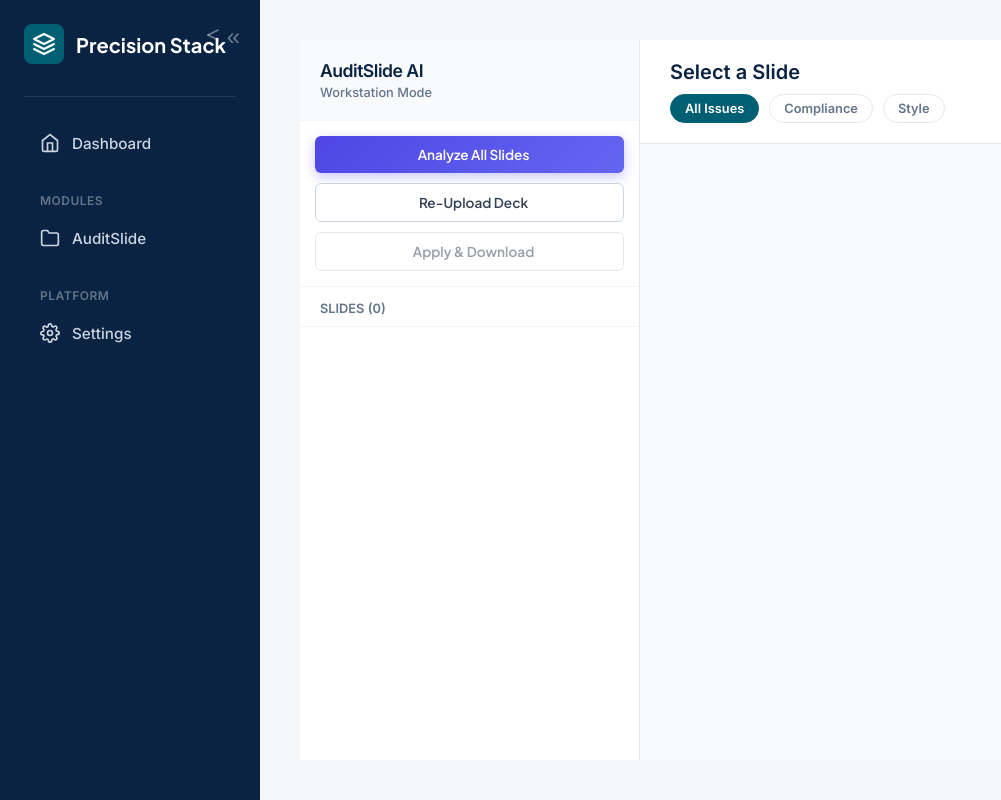
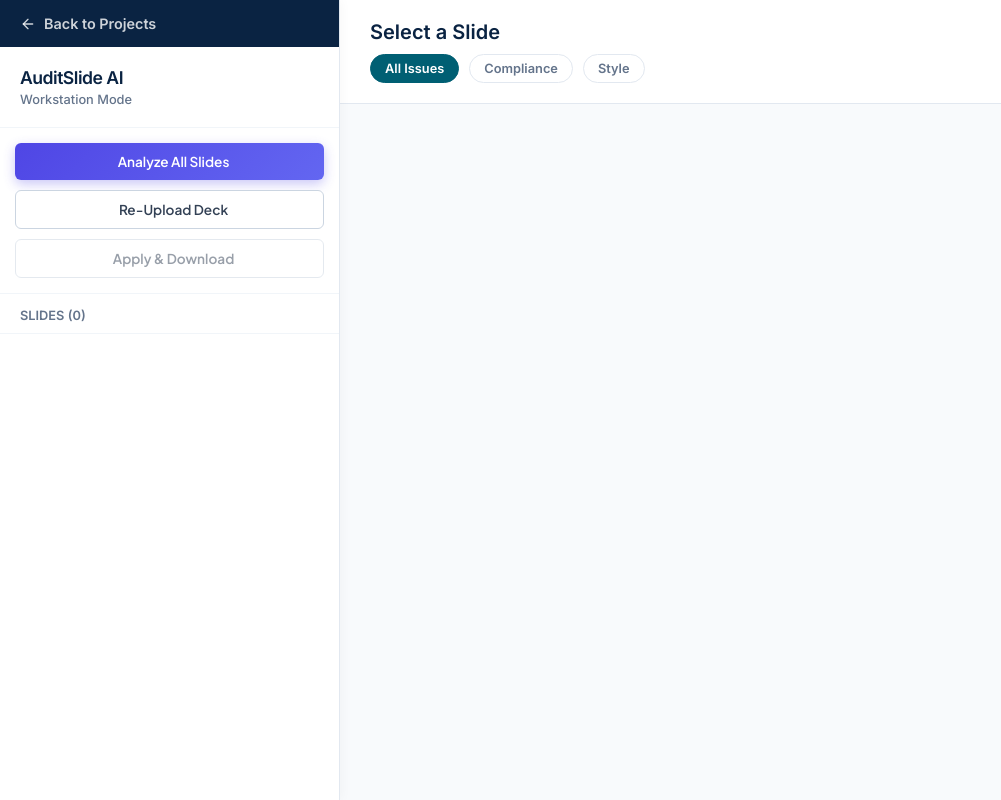
Before and after one commit to pixistockit/CourseArchitectAI, a Flask app: template modules/audit_slide/templates/workstation.html in a window 1280 px wide. Shown: the whole page, without its empty margins (0-1001 px from the left). Run offline with Flask 3, Linux system fonts and the light colour scheme; the template is opened without the code that fills it, so the values that code supplies are empty.

Commit message:
Update workstation.html
feat(ui): Implement focused 'Zen Mode' for ID Workstation

Fullscreen Layout: Modified workstation.html to hide the global sidebar by default, maximizing screen real estate for slide analysis.

Navigation Update: Added a prominent "← Back to Projects" button in the top-left corner of the slide navigator panel.

Layout Adjustment: Removed the inheritance of the global sidebar within this specific template to prevent layout shifting.

CSS Refactor: Updated the grid layout to take full advantage of the 100vw width.

```diff
--- a/modules/audit_slide/templates/workstation.html
+++ b/modules/audit_slide/templates/workstation.html
@@ -4,12 +4,23 @@
 
 {% block content %}
 <style>
-    /* --- WORKSTATION SPECIFIC STYLES --- */
-    .workstation-container { display: flex; height: calc(100vh - 80px); gap: 0; }
+    /* --- FORCE FULLSCREEN WORKSTATION (ZEN MODE) --- */
+    /* Hide global sidebar and header when in workstation mode */
+    .sidebar, .toggle-sidebar-btn, #sidebar-floater { display: none !important; }
+    .main-content { padding: 0 !important; overflow: hidden; height: 100vh; }
+
+    /* WORKSTATION LAYOUT */
+    .workstation-container { display: flex; height: 100vh; width: 100vw; background: #f8fafc; }
 
     /* LEFT PANEL: SLIDE NAVIGATOR */
-    .slide-nav-panel { width: 340px; background: #fff; border-right: 1px solid #e2e8f0; display: flex; flex-direction: column; overflow: hidden; }
-    .nav-header { padding: 20px; border-bottom: 1px solid #f1f5f9; background: #f8fafc; }
+    .slide-nav-panel { width: 340px; background: #fff; border-right: 1px solid #e2e8f0; display: flex; flex-direction: column; overflow: hidden; z-index: 10; box-shadow: 2px 0 10px rgba(0,0,0,0.03); }
+
+    /* NEW: BACK BUTTON HEADER */
+    .app-header { padding: 15px 20px; background: var(--primary-navy); color: white; display: flex; align-items: center; gap: 10px; }
+    .btn-back { color: rgba(255,255,255,0.8); text-decoration: none; font-size: 0.9rem; font-weight: 600; display: flex; align-items: center; gap: 8px; transition: color 0.2s; }
+    .btn-back:hover { color: white; }
+
+    .nav-header { padding: 20px; border-bottom: 1px solid #f1f5f9; background: #fff; }
     .nav-title { font-size: 1.1rem; font-weight: 800; color: var(--primary-navy); letter-spacing: -0.5px; margin: 0; }
     .nav-meta { font-size: 0.8rem; color: #64748b; margin-top: 4px; font-weight: 500; }
 
@@ -83,12 +94,9 @@
     .issue-badge { display: inline-block; padding: 4px 10px; border-radius: 4px; font-size: 0.7rem; font-weight: 700; text-transform: uppercase; margin-bottom: 8px; }
     .issue-fail { background: #fff7ed; color: #c2410c; border: 1px solid #ffedd5; }
     .issue-warn { background: #fefce8; color: #a16207; border: 1px solid #fef9c3; }
-
-    /* FIX BUTTONS */
     .btn-fix { background: #fff; border: 1px solid var(--compliance-green); color: var(--compliance-green); padding: 6px 12px; border-radius: 4px; font-size: 0.8rem; font-weight: 600; cursor: pointer; transition: all 0.2s; display: inline-flex; align-items: center; gap: 6px; }
     .btn-fix:hover { background: var(--compliance-green); color: white; }
     .btn-fix.staged { background: var(--compliance-green); color: white; cursor: default; opacity: 0.7; }
-
     .remediation-box { background: #f0f9ff; border: 1px solid #bae6fd; border-left: 4px solid var(--intelligent-teal); padding: 20px; margin: 20px 30px; border-radius: 4px; }
     .critique-text { color: #475569; font-style: italic; margin-bottom: 15px; font-size: 0.95rem; line-height: 1.6; }
     .fix-grid { display: grid; grid-template-columns: 1fr 1fr; gap: 15px; }
@@ -115,6 +123,13 @@
 
 <div class="workstation-container">
     <div class="slide-nav-panel">
+        <div class="app-header">
+            <a href="{{ url_for('projects_page') }}" class="btn-back">
+                <svg xmlns="http://www.w3.org/2000/svg" width="16" height="16" viewBox="0 0 24 24" fill="none" stroke="currentColor" stroke-width="2" stroke-linecap="round" stroke-linejoin="round"><line x1="19" y1="12" x2="5" y2="12"></line><polyline points="12 19 5 12 12 5"></polyline></svg>
+                Back to Projects
+            </a>
+        </div>
+
         <div class="nav-header">
             <h2 class="nav-title">AuditSlide AI</h2>
             <div class="nav-meta">Workstation Mode</div>
```
